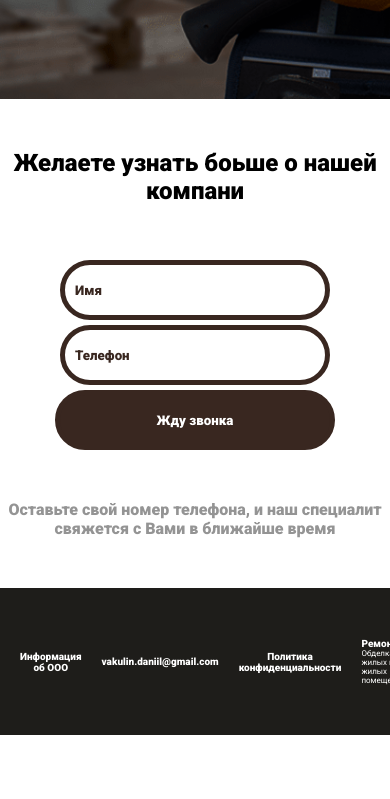
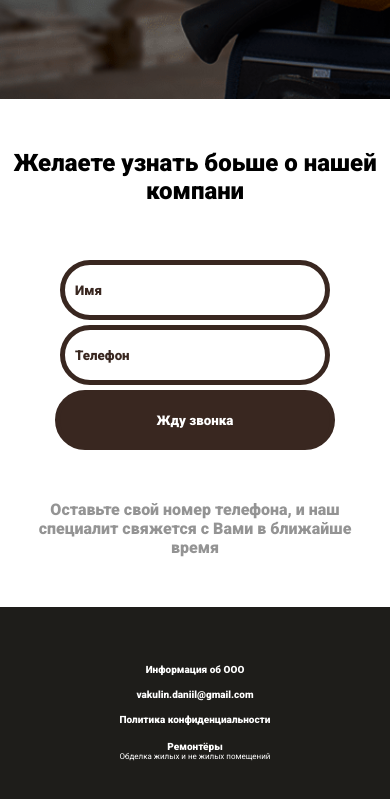
Before and after one commit to Otbitic/testavik, a plain HTML site: page index.html in a window 390 px wide. Shown: the part 1633-2432 px from the top of the page. Before the commit the page ends 2368 px from the top, so only its background shows below. Drawn offline with Linux system fonts and the light colour scheme.

Commit message:
first commit

```diff
--- a/assets/style/style.css
+++ b/assets/style/style.css
@@ -553,6 +553,12 @@ html {
         width: 30px;
     }
   }
+  @media (max-width: 769px) {
+    .footer {
+        padding-left: 50px;
+        padding-right: 50px;
+    }
+  }
 
   @media (max-width: 425px) {
     .main__right {
@@ -571,6 +577,36 @@ html {
         width: 280px;
     }
     #carousel {
+        margin-left: 20px;
+        margin-right: 20px;
+    }
+    .footer {
+        display: flex;
+        flex-direction: column;
+        justify-content: space-between;
+        padding-left: 0;
+        padding-right: 0;
+    }
+    .footer{
+        text-align: center;
+        line-height: 25px;
+    }
+    .footer__text {
+        margin-right: 0;
+    }
+    .politic {
+        margin-right: 0;
+    }
+    .footer__info {
+        margin-top: 10px;
+        line-height: 10px;
+        text-align: center;
+    }
+    .project {
+        padding-left: 20px;
+        padding-right: 20px;
+    }
+    .form__subtitle {
         margin-left: 20px;
         margin-right: 20px;
     }
```
